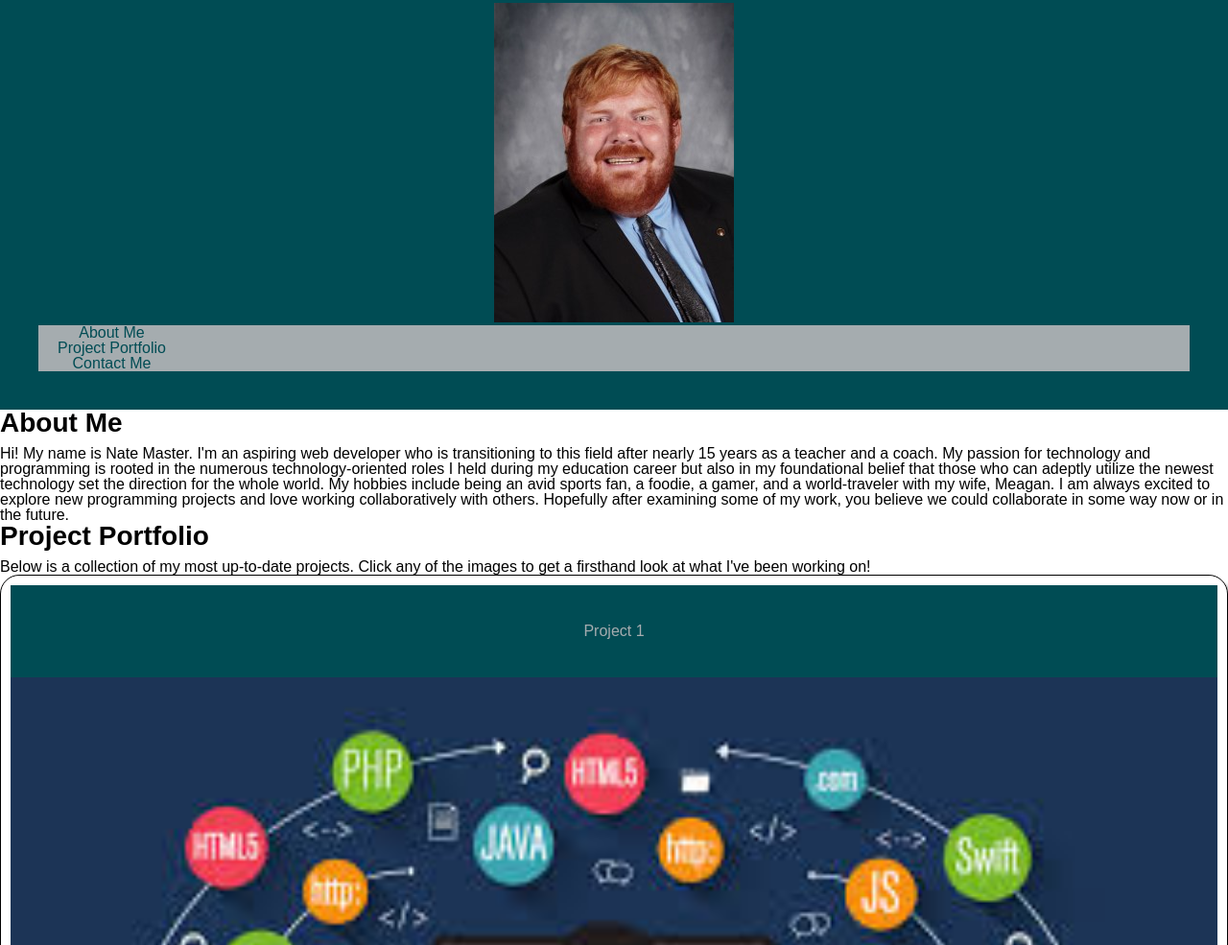
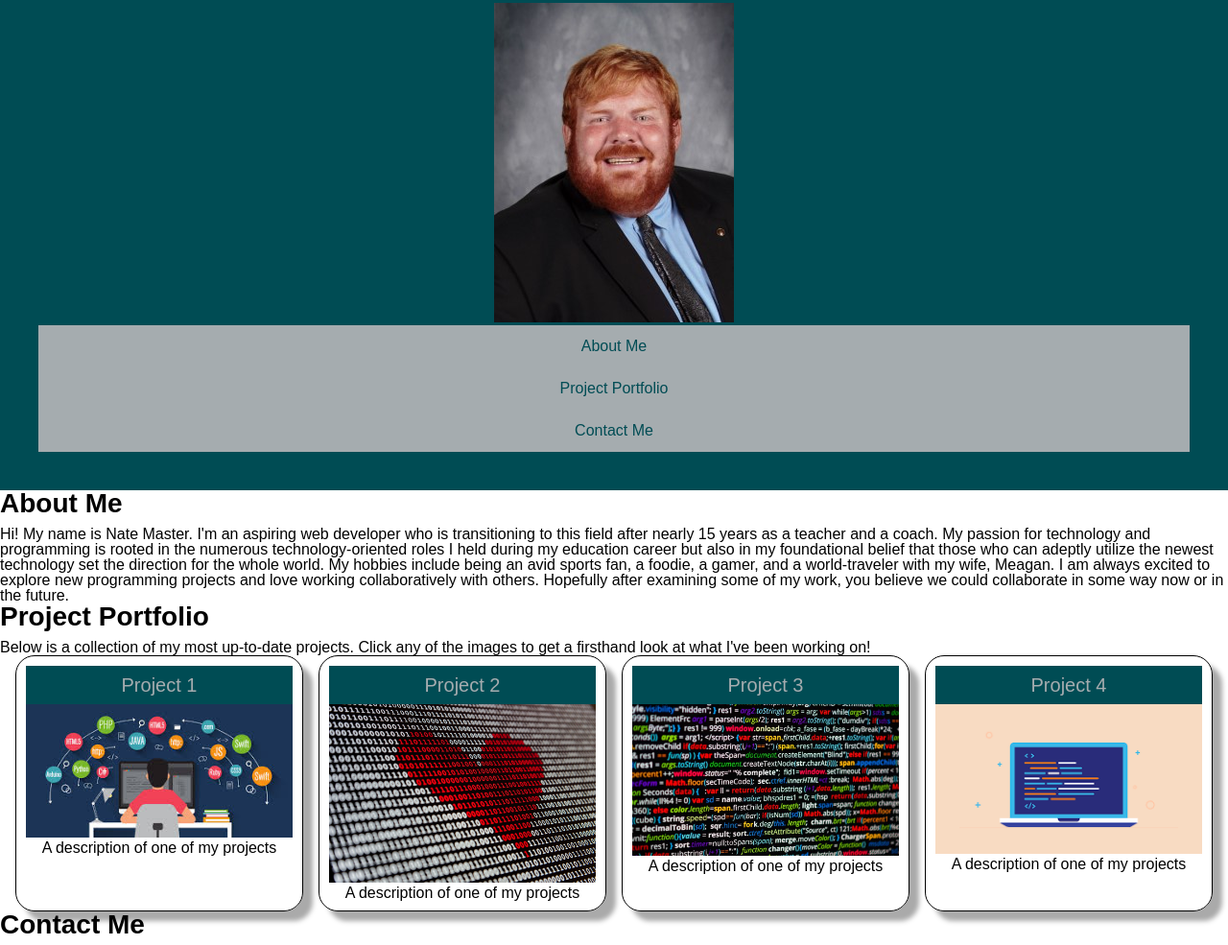
Before and after one commit to natejmaster/development-portfolio, a plain HTML site: page index.html in a window 1280 px wide. Shown: the part 79-1064 px from the top of the page at 96% size. Drawn offline with Linux system fonts and the light colour scheme.

Commit message:
added some styling to work with cards in projects section

```diff
--- a/assets/css/style.css
+++ b/assets/css/style.css
@@ -30,10 +30,19 @@ header {
 
 nav {
     display: flex;
+    flex-direction: row;
+    justify-content: space-evenly;
     background-color: var(--light);
 }
 
+nav li {
+
+}
+
 nav a {
+    display: flex;
+    flex-direction: row;
+    justify-content: space-evenly;
     color: var(--dark);
     padding: 14px 20px;
     text-decoration: none;
@@ -49,6 +58,13 @@ main {
     flex-wrap: wrap;
 }
 
+.projects {
+    display: flex;
+    flex-direction: row;
+    flex-wrap: wrap;
+    justify-content: space-evenly;
+}
+
 .card {
     border-style: solid;
     border-width: 1px;
@@ -56,6 +72,11 @@ main {
     padding: 10px;
     flex: 0 0 300px;
     box-shadow: 10px 10px 5px #aaaaaa;
+    text-align: center;
+}
+.card header {
+    font-size:125%;
+    padding:10px;
 }
 .card img {
     width: 100%;
@@ -72,4 +93,3 @@ main {
       width: 100%;
     }
     }
-  }
```
